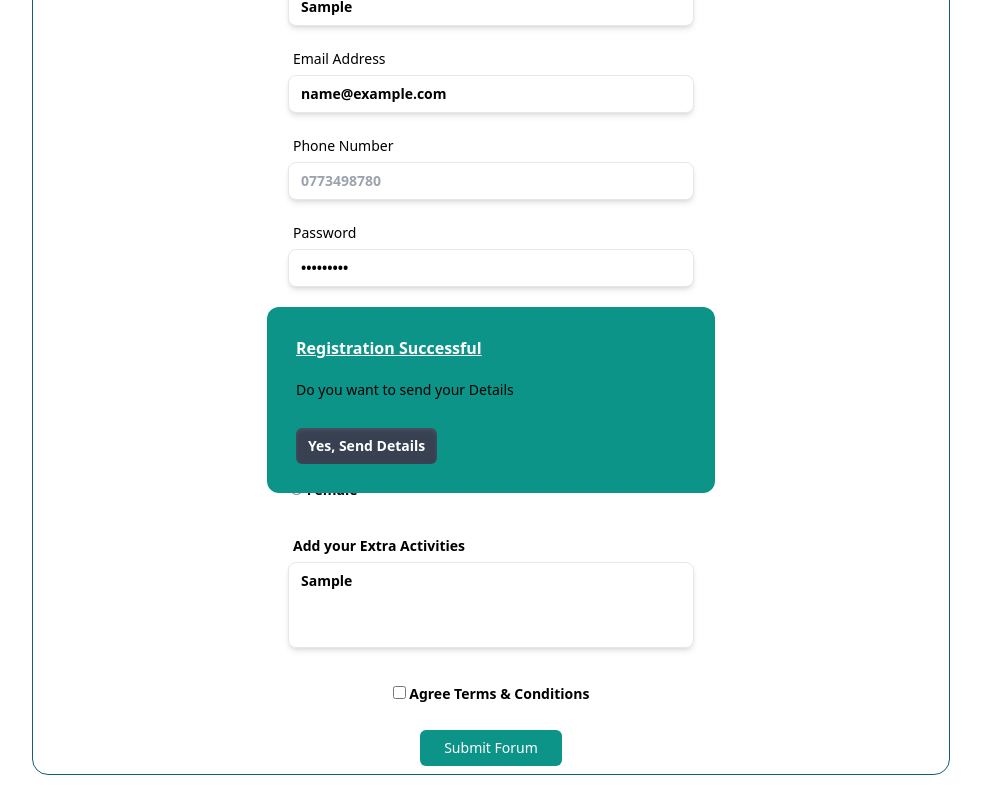
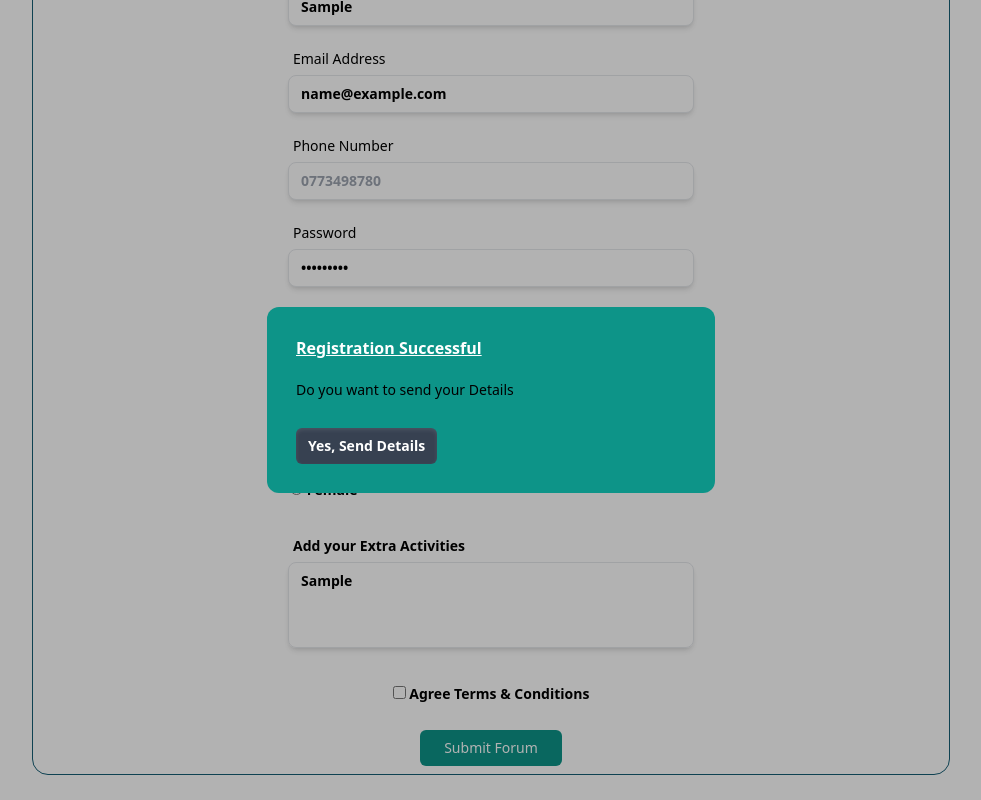
Before and after one commit to chanidu-mintpay/next-upskill, a Next.js app: page / in a window 1280 px wide. Both pictures are taken after typing "Sample", "name@example.com", "5", "Sample123", "Sample" into the empty fields and a click on the button "Submit Forum". Shown: the part 123-923 px from the top of the page, without its empty margins (149-1130 px from the left). Built offline with nearby package versions, Linux system fonts and the light colour scheme.

Commit message:
form dialog implementation

```diff
--- a/components/FormDialog.tsx
+++ b/components/FormDialog.tsx
@@ -1,4 +1,4 @@
-import { Button, Dialog, DialogPanel, DialogTitle } from '@headlessui/react';
+import { Button, Dialog, DialogBackdrop, DialogPanel, DialogTitle } from '@headlessui/react';
 import { useState } from 'react';
 
 interface FormDialogProps {
@@ -26,6 +26,7 @@ export default function FormDialog({ onClose }: FormDialogProps) {
             </Button>
 
             <Dialog open={isOpen} as="div" className="relative z-10 focus:outline-none" onClose={close} __demoMode>
+                <DialogBackdrop transition className="fixed inset-0 bg-black/30 duration-300 ease-out data-[closed]:opacity-0" />
                 <div className="fixed inset-0 z-10 w-screen overflow-y-auto">
                     <div className="flex min-h-full items-center justify-center p-4">
                         <DialogPanel
```
